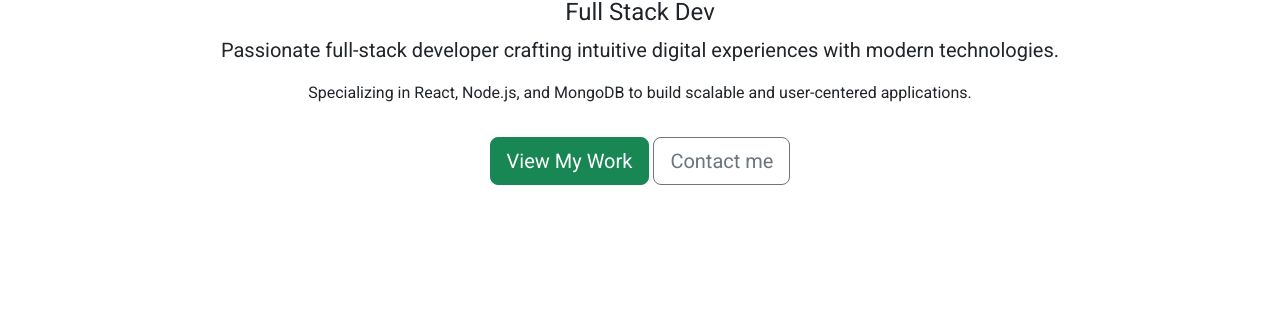
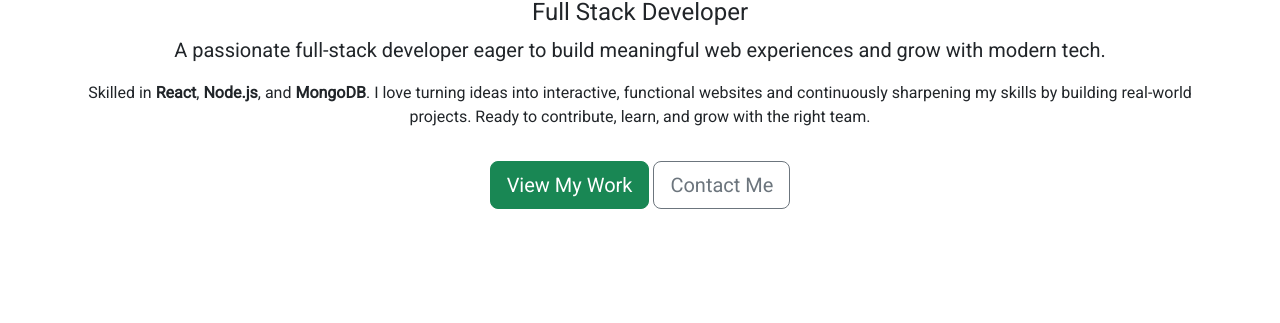
Before and after one commit to NadeemAkhtar9/portfolio, a plain HTML site: page index.html in a window 1280 px wide. Shown: the part 205-528 px from the top of the page. Drawn offline with nearby package versions, Linux system fonts and the light colour scheme.

Commit message:
content updated

```diff
--- a/index.html
+++ b/index.html
@@ -21,11 +21,15 @@
             <div class="jumbotron jumbotron-fluid py-5 text-center my-5">
             <div class="container">
                 <h1 class="display-4">Nadeem Akhtar</h1>
-                <h4>Full Stack Dev</h4>
-                <p class="lead">Passionate full-stack developer crafting intuitive digital experiences with modern technologies.</p>
-                <p>Specializing in React, Node.js, and MongoDB to build scalable and user-centered applications.</p>
+                <h4>Full Stack Developer</h4>
+                <p class="lead">
+                    A passionate full-stack developer eager to build meaningful web experiences and grow with modern tech.
+                </p>
+                <p>
+                    Skilled in <strong>React</strong>, <strong>Node.js</strong>, and <strong>MongoDB</strong>. I love turning ideas into interactive, functional websites and continuously sharpening my skills by building real-world projects. Ready to contribute, learn, and grow with the right team.
+                </p>
                 <a href="#projects" class="btn btn-success btn-lg mt-3">View My Work</a>
-                <a href="#contact" class="btn btn-outline-secondary btn-lg mt-3">Contact me</a>
+                <a href="#contact" class="btn btn-outline-secondary btn-lg mt-3">Contact Me</a>
             </div>
             </div>
         <!-- Projects Section -->
@@ -47,6 +51,7 @@
                     <span class="badge bg-secondary">React</span>
                     <span class="badge bg-secondary">Node.js</span>
                     <span class="badge bg-secondary">Mongoose</span>
+                    <span class="badge bg-secondary">Express.js</span>
                 </div>
                 <div class="card-footer">
                     <a href="https://major-project-one-frontend.vercel.app/" target="_blank" class="btn btn-success">View Demo</a>
@@ -67,6 +72,7 @@
                     <span class="badge bg-secondary">React</span>
                     <span class="badge bg-secondary">Node.js</span>
                     <span class="badge bg-secondary">Mongoose</span>
+                    <span class="badge bg-secondary">Express.js</span>
                 </div>
                 <div class="card-footer">
                     <a href="https://major-project-two-frontend.vercel.app/" target="_blank" class="btn btn-success">View Demo</a>
```
